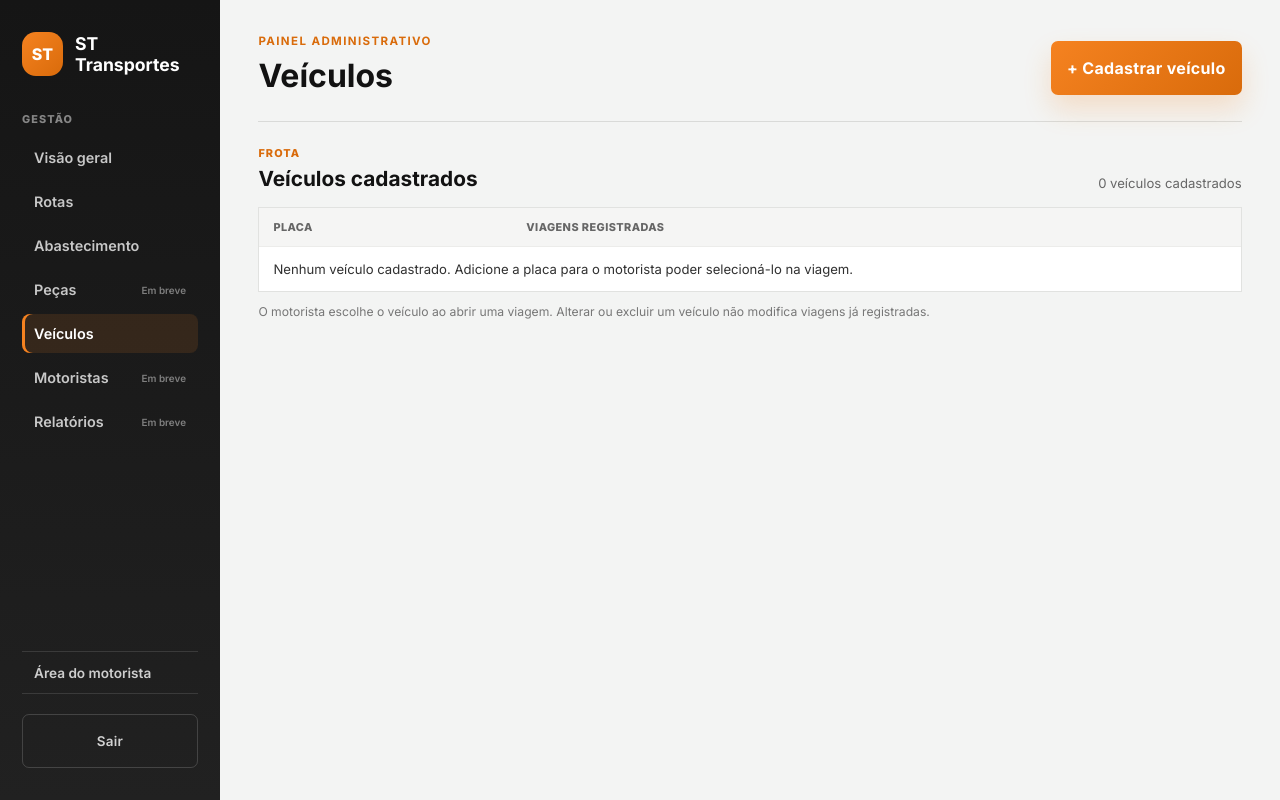
After one commit to conradoheric-collab/sttransportes, a Flask app: page /gestor/veiculos in a window 1280 px wide. The commit adds this page. Run offline with Flask 3, Linux system fonts and the light colour scheme; the visitor is signed in with stand-in values (Sample User, id 1); data that the repository does not hold is empty; some libraries are stand-ins or nearby versions.

Commit message:
Add vehicle registry and vehicle selection on trips
Co-Authored-By: Claude Opus 5.5 <noreply@anthropic.com>

```diff
--- a/app.py
+++ b/app.py
@@ -3,6 +3,7 @@ from decimal import Decimal, InvalidOperation, ROUND_HALF_UP
 from functools import wraps
 from json import JSONDecodeError, dumps, load
 from os import environ
+from re import fullmatch
 from pathlib import Path
 from secrets import token_hex
 from urllib.error import HTTPError, URLError
@@ -60,6 +61,19 @@ class RouteRecord(db.Model):
             "id": self.id,
             "destino": self.destino,
             "valor_por_tonelada": self.valor_por_tonelada,
+        }
+
+
+class VehicleRecord(db.Model):
+    __tablename__ = "vehicles"
+
+    id = db.Column(db.Integer, primary_key=True)
+    placa = db.Column(db.String(7), nullable=False, unique=True)
+
+    def as_dict(self):
+        return {
+            "id": self.id,
+            "placa": self.placa,
         }
 
 
@@ -145,6 +159,15 @@ def find_trip(trip_id):
 
 def find_route(route_id):
     return db.session.get(RouteRecord, route_id)
+
+
+def find_vehicle(vehicle_id):
+    return db.session.get(VehicleRecord, vehicle_id)
+
+
+def normalize_placa(value):
+    placa = "".join(value.split()).replace("-", "").upper()
+    return placa if fullmatch(r"[A-Z]{3}[0-9][A-Z0-9][0-9]{2}", placa) else None
 
 
 def authenticate_supabase_user(email, password):
@@ -273,6 +296,7 @@ def motorista_viagens():
             for trip in TripRecord.query.filter_by(motorista_user_id=user_id).order_by(TripRecord.id).all()
         ],
         routes=[route.as_dict() for route in RouteRecord.query.order_by(RouteRecord.id).all()],
+        vehicles=[vehicle.as_dict() for vehicle in VehicleRecord.query.order_by(VehicleRecord.placa).all()],
         active_trip=get_active_trip(user_id),
         now_value=now_datetime_local(),
         format_datetime=format_datetime,
@@ -285,13 +309,18 @@ def motorista_viagens():
 @require_role("motorista")
 def nova_viagem():
     route_id = request.form.get("rota_id", "").strip()
+    vehicle_id = request.form.get("veiculo_id", "").strip()
     toneladas_value = request.form.get("toneladas", "").strip()
     km_inicial = request.form.get("km_inicial", "").strip()
     data_inicial = request.form.get("data_inicial") or now_datetime_local()
     route = find_route(int(route_id)) if route_id.isdigit() else None
+    vehicle = find_vehicle(int(vehicle_id)) if vehicle_id.isdigit() else None
 
     if route is None:
         flash("Selecione uma rota cadastrada pelo Gestor.", "error")
+        return redirect(url_for("motorista_viagens"))
+    if vehicle is None:
+        flash("Selecione um veículo cadastrado pelo Gestor.", "error")
         return redirect(url_for("motorista_viagens"))
     if not toneladas_value or not km_inicial:
         flash("Informe a tonelagem e o KM inicial para abrir a viagem.", "error")
@@ -321,7 +350,7 @@ def nova_viagem():
         km_inicial=km_inicial_value,
         data_inicio=data_inicio,
         status="em_andamento",
-        veiculo="Veículo 12",
+        veiculo=vehicle.placa,
     )
     db.session.add(trip)
     db.session.commit()
@@ -639,12 +668,80 @@ def excluir_rota(route_id):
     return redirect(url_for("gestor_rotas"))
 
 
+@app.route("/gestor/veiculos")
+@require_role("gestor")
+def gestor_veiculos():
+    vehicle_records = VehicleRecord.query.order_by(VehicleRecord.placa).all()
+    return render_template(
+        "gestor_veiculos.html",
+        vehicles=[vehicle.as_dict() for vehicle in vehicle_records],
+        trips_by_vehicle={
+            vehicle.id: TripRecord.query.filter_by(veiculo=vehicle.placa).count()
+            for vehicle in vehicle_records
+        },
+    )
+
+
+@app.route("/gestor/veiculos/novo", methods=["POST"])
+@require_role("gestor")
+def novo_veiculo():
+    placa = normalize_placa(request.form.get("placa", ""))
+    if placa is None:
+        flash("Informe uma placa válida. Ex: ABC1D23 ou ABC1234.", "error")
+        return redirect(url_for("gestor_veiculos"))
+    if VehicleRecord.query.filter_by(placa=placa).first() is not None:
+        flash("Já existe um veículo cadastrado com essa placa.", "error")
+        return redirect(url_for("gestor_veiculos"))
+
+    db.session.add(VehicleRecord(placa=placa))
+    db.session.commit()
+    flash("Veículo cadastrado com sucesso.", "success")
+    return redirect(url_for("gestor_veiculos"))
+
+
+@app.route("/gestor/veiculos/<int:vehicle_id>/editar", methods=["POST"])
+@require_role("gestor")
+def editar_veiculo(vehicle_id):
+    vehicle = find_vehicle(vehicle_id)
+    if vehicle is None:
+        flash("Veículo não encontrado.", "error")
+        return redirect(url_for("gestor_veiculos"))
+
+    placa = normalize_placa(request.form.get("placa", ""))
+    if placa is None:
+        flash("Informe uma placa válida. Ex: ABC1D23 ou ABC1234.", "error")
+        return redirect(url_for("gestor_veiculos"))
+    other = VehicleRecord.query.filter_by(placa=placa).first()
+    if other is not None and other.id != vehicle_id:
+        flash("Já existe outro veículo cadastrado com essa placa.", "error")
+        return redirect(url_for("gestor_veiculos"))
+
+    vehicle.placa = placa
+    db.session.commit()
+    flash("Veículo atualizado com sucesso. Viagens já registradas mantêm a placa original.", "success")
+    return redirect(url_for("gestor_veiculos"))
+
+
+@app.route("/gestor/veiculos/<int:vehicle_id>/excluir", methods=["POST"])
+@require_role("gestor")
+def excluir_veiculo(vehicle_id):
+    vehicle = find_vehicle(vehicle_id)
+    if vehicle is None:
+        flash("Veículo não encontrado.", "error")
+        return redirect(url_for("gestor_veiculos"))
+
+    db.session.delete(vehicle)
+    db.session.commit()
+    flash("Veículo excluído. As viagens já registradas mantêm a placa.", "success")
+    return redirect(url_for("gestor_veiculos"))
+
+
 Path(app.instance_path).mkdir(parents=True, exist_ok=True)
 with app.app_context():
     db.create_all()
     with db.engine.begin() as connection:
         if db.engine.dialect.name == "postgresql":
-            for table_name in ("routes", "trips", "user_profiles"):
+            for table_name in ("routes", "trips", "user_profiles", "vehicles"):
                 connection.exec_driver_sql(
                     f"ALTER TABLE public.{table_name} ENABLE ROW LEVEL SECURITY"
                 )
--- a/supabase/setup_auth_profiles.sql
+++ b/supabase/setup_auth_profiles.sql
@@ -38,7 +38,7 @@ DO $$
 DECLARE
     table_name text;
 BEGIN
-    FOREACH table_name IN ARRAY ARRAY['routes', 'trips', 'user_profiles'] LOOP
+    FOREACH table_name IN ARRAY ARRAY['routes', 'trips', 'user_profiles', 'vehicles'] LOOP
         IF to_regclass(format('public.%I', table_name)) IS NOT NULL THEN
             EXECUTE format('ALTER TABLE public.%I ENABLE ROW LEVEL SECURITY', table_name);
             EXECUTE format('REVOKE ALL ON TABLE public.%I FROM anon, authenticated', table_name);
--- a/templates/gestor.html
+++ b/templates/gestor.html
@@ -29,7 +29,7 @@
           <a href="{{ url_for('gestor_rotas') }}">Rotas</a>
           <a href="{{ url_for('gestor_abastecimento') }}">Abastecimento</a>
           <a class="nav-upcoming" href="#modulos-pendentes">Peças <span>Em breve</span></a>
-          <a class="nav-upcoming" href="#modulos-pendentes">Veículos <span>Em breve</span></a>
+          <a href="{{ url_for('gestor_veiculos') }}">Veículos</a>
           <a class="nav-upcoming" href="#modulos-pendentes">Motoristas <span>Em breve</span></a>
           <a class="nav-upcoming" href="#modulos-pendentes">Relatórios <span>Em breve</span></a>
         </nav>
--- a/templates/gestor_abastecimento.html
+++ b/templates/gestor_abastecimento.html
@@ -29,7 +29,7 @@
           <a href="{{ url_for('gestor_rotas') }}">Rotas</a>
           <a class="active" href="{{ url_for('gestor_abastecimento') }}">Abastecimento</a>
           <a class="nav-upcoming" href="#modulos-pendentes">Peças <span>Em breve</span></a>
-          <a class="nav-upcoming" href="#modulos-pendentes">Veículos <span>Em breve</span></a>
+          <a href="{{ url_for('gestor_veiculos') }}">Veículos</a>
           <a class="nav-upcoming" href="#modulos-pendentes">Motoristas <span>Em breve</span></a>
           <a class="nav-upcoming" href="#modulos-pendentes">Relatórios <span>Em breve</span></a>
         </nav>
--- a/templates/gestor_rotas.html
+++ b/templates/gestor_rotas.html
@@ -28,7 +28,7 @@
           <a class="active" href="{{ url_for('gestor_rotas') }}">Rotas</a>
           <a href="{{ url_for('gestor_abastecimento') }}">Abastecimento</a>
           <a class="nav-upcoming" href="#modulos-pendentes">Peças <span>Em breve</span></a>
-          <a class="nav-upcoming" href="#modulos-pendentes">Veículos <span>Em breve</span></a>
+          <a href="{{ url_for('gestor_veiculos') }}">Veículos</a>
           <a class="nav-upcoming" href="#modulos-pendentes">Motoristas <span>Em breve</span></a>
           <a class="nav-upcoming" href="#modulos-pendentes">Relatórios <span>Em breve</span></a>
         </nav>
--- /dev/null
+++ b/templates/gestor_veiculos.html
@@ -0,0 +1,187 @@
+<!DOCTYPE html>
+<html lang="pt-BR">
+  <head>
+    <meta charset="UTF-8" />
+    <meta name="viewport" content="width=device-width, initial-scale=1.0" />
+    <title>ST Transportes | Veículos</title>
+    <link rel="preconnect" href="https://fonts.googleapis.com" />
+    <link rel="preconnect" href="https://fonts.gstatic.com" crossorigin />
+    <link href="https://fonts.googleapis.com/css2?family=Inter:wght@400;500;600;700;800&display=swap" rel="stylesheet" />
+    <link rel="stylesheet" href="{{ url_for('static', filename='styles.css') }}" />
+  </head>
+  <body class="driver-page manager-page">
+    <section class="manager-mobile-message">
+      <div class="driver-badge">ST</div>
+      <p>ST TRANSPORTES · GESTOR</p>
+      <h1>A gestão fica disponível no desktop.</h1>
+      <a href="{{ url_for('motorista_viagens') }}">Abrir área do Motorista</a>
+    </section>
+    <div class="driver-shell">
+      <aside class="driver-sidebar manager-sidebar">
+        <div class="driver-brand">
+          <div class="driver-badge">ST</div>
+          <h2>ST Transportes</h2>
+        </div>
+        <p class="manager-nav-label">GESTÃO</p>
+        <nav class="driver-nav">
+          <a href="{{ url_for('gestor') }}">Visão geral</a>
+          <a href="{{ url_for('gestor_rotas') }}">Rotas</a>
+          <a href="{{ url_for('gestor_abastecimento') }}">Abastecimento</a>
+          <a class="nav-upcoming" href="#modulos-pendentes">Peças <span>Em breve</span></a>
+          <a class="active" href="{{ url_for('gestor_veiculos') }}">Veículos</a>
+          <a class="nav-upcoming" href="#modulos-pendentes">Motoristas <span>Em breve</span></a>
+          <a class="nav-upcoming" href="#modulos-pendentes">Relatórios <span>Em breve</span></a>
+        </nav>
+        <a class="manager-driver-link" href="{{ url_for('motorista_viagens') }}">Área do motorista</a>
+        <form method="POST" action="{{ url_for('logout') }}" class="manager-logout-form">
+          <input type="hidden" name="csrf_token" value="{{ csrf_token() }}" />
+          <button type="submit" class="manager-logout-button">Sair</button>
+        </form>
+      </aside>
+
+      <main class="driver-main manager-main">
+        <header class="topbar manager-topbar">
+          <div>
+            <p>Painel administrativo</p>
+            <h1>Veículos</h1>
+          </div>
+          <button class="primary route-add-button" type="button" data-open-vehicle-modal>+ Cadastrar veículo</button>
+        </header>
+
+        {% with messages = get_flashed_messages(with_categories=true) %}
+          {% if messages %}
+            {% for category, message in messages %}
+              <div class="flash {{ category }}">{{ message }}</div>
+            {% endfor %}
+          {% endif %}
+        {% endwith %}
+
+        <section class="manager-trips route-management">
+          <div class="manager-section-heading">
+            <div>
+              <p class="manager-kicker">FROTA</p>
+              <h2>Veículos cadastrados</h2>
+            </div>
+            <span class="route-count">{{ vehicles|length }} {{ 'veículo cadastrado' if vehicles|length == 1 else 'veículos cadastrados' }}</span>
+          </div>
+
+          <div class="manager-table-wrap">
+            <table class="manager-table route-table">
+              <thead>
+                <tr>
+                  <th>Placa</th>
+                  <th>Viagens registradas</th>
+                  <th><span class="sr-only">Ações</span></th>
+                </tr>
+              </thead>
+              <tbody>
+                {% for vehicle in vehicles %}
+                  <tr>
+                    <td><strong>{{ vehicle.placa }}</strong><small>Veículo #{{ vehicle.id }}</small></td>
+                    <td>{{ trips_by_vehicle.get(vehicle.id, 0) }}</td>
+                    <td>
+                      <div class="manager-actions">
+                        <button type="button" class="table-action edit-action" data-edit-vehicle data-vehicle-id="{{ vehicle.id }}" data-placa="{{ vehicle.placa }}">Editar</button>
+                        <form method="POST" action="{{ url_for('excluir_veiculo', vehicle_id=vehicle.id) }}" onsubmit="return confirm('Excluir este veículo?');">
+                          <input type="hidden" name="csrf_token" value="{{ csrf_token() }}" />
+                          <button type="submit" class="table-action delete-action">Excluir</button>
+                        </form>
+                      </div>
+                    </td>
+                  </tr>
+                {% else %}
+                  <tr class="empty-row"><td colspan="3">Nenhum veículo cadastrado. Adicione a placa para o motorista poder selecioná-lo na viagem.</td></tr>
+                {% endfor %}
+              </tbody>
+            </table>
+          </div>
+          <p class="manager-footer-note" id="modulos-pendentes">O motorista escolhe o veículo ao abrir uma viagem. Alterar ou excluir um veículo não modifica viagens já registradas.</p>
+        </section>
+      </main>
+    </div>
+
+    <div id="create-vehicle-modal" class="modal hidden" aria-hidden="true">
+      <div class="modal-card manager-modal-card route-modal-card" role="dialog" aria-modal="true" aria-labelledby="create-vehicle-title">
+        <div class="modal-header">
+          <div>
+            <p class="manager-kicker">FROTA</p>
+            <h3 id="create-vehicle-title">Cadastrar veículo</h3>
+          </div>
+          <button type="button" class="close-vehicle-modal close-modal" aria-label="Fechar">×</button>
+        </div>
+        <form method="POST" action="{{ url_for('novo_veiculo') }}" class="trip-form modal-form">
+          <input type="hidden" name="csrf_token" value="{{ csrf_token() }}" />
+          <div class="field">
+            <label for="new_vehicle_plate">Placa</label>
+            <input id="new_vehicle_plate" name="placa" type="text" maxlength="8" placeholder="Ex: ABC1D23" autocomplete="off" style="text-transform: uppercase" required />
+          </div>
+          <div class="manager-modal-actions">
+            <button type="button" class="cancel-button close-vehicle-modal close-modal">Cancelar</button>
+            <button type="submit" class="primary">Salvar veículo</button>
+          </div>
+        </form>
+      </div>
+    </div>
+
+    <div id="edit-vehicle-modal" class="modal hidden" aria-hidden="true">
+      <div class="modal-card manager-modal-card route-modal-card" role="dialog" aria-modal="true" aria-labelledby="edit-vehicle-title">
+        <div class="modal-header">
+          <div>
+            <p class="manager-kicker">FROTA</p>
+            <h3 id="edit-vehicle-title">Editar veículo</h3>
+          </div>
+          <button type="button" class="close-vehicle-modal close-modal" aria-label="Fechar">×</button>
+        </div>
+        <form id="edit-vehicle-form" method="POST" class="trip-form modal-form">
+          <input type="hidden" name="csrf_token" value="{{ csrf_token() }}" />
+          <div class="field">
+            <label for="edit_vehicle_plate">Placa</label>
+            <input id="edit_vehicle_plate" name="placa" type="text" maxlength="8" autocomplete="off" style="text-transform: uppercase" required />
+          </div>
+          <div class="manager-modal-actions">
+            <button type="button" class="cancel-button close-vehicle-modal close-modal">Cancelar</button>
+            <button type="submit" class="primary">Salvar alterações</button>
+          </div>
+        </form>
+      </div>
+    </div>
+
+    <script>
+      const createVehicleModal = document.getElementById('create-vehicle-modal');
+      const editVehicleModal = document.getElementById('edit-vehicle-modal');
+      const editVehicleForm = document.getElementById('edit-vehicle-form');
+
+      document.querySelector('[data-open-vehicle-modal]').addEventListener('click', () => {
+        createVehicleModal.classList.remove('hidden');
+        createVehicleModal.setAttribute('aria-hidden', 'false');
+      });
+
+      document.querySelectorAll('[data-edit-vehicle]').forEach((button) => {
+        button.addEventListener('click', () => {
+          editVehicleForm.action = `/gestor/veiculos/${button.dataset.vehicleId}/editar`;
+          document.getElementById('edit_vehicle_plate').value = button.dataset.placa;
+          editVehicleModal.classList.remove('hidden');
+          editVehicleModal.setAttribute('aria-hidden', 'false');
+        });
+      });
+
+      document.querySelectorAll('.close-vehicle-modal').forEach((button) => {
+        button.addEventListener('click', () => {
+          [createVehicleModal, editVehicleModal].forEach((modal) => {
+            modal.classList.add('hidden');
+            modal.setAttribute('aria-hidden', 'true');
+          });
+        });
+      });
+
+      [createVehicleModal, editVehicleModal].forEach((modal) => {
+        modal.addEventListener('click', (event) => {
+          if (event.target === modal) {
+            modal.classList.add('hidden');
+            modal.setAttribute('aria-hidden', 'true');
+          }
+        });
+      });
+    </script>
+  </body>
+</html>
```
Also changed, not shown: templates/motorista.html (+15 -2 lines).
